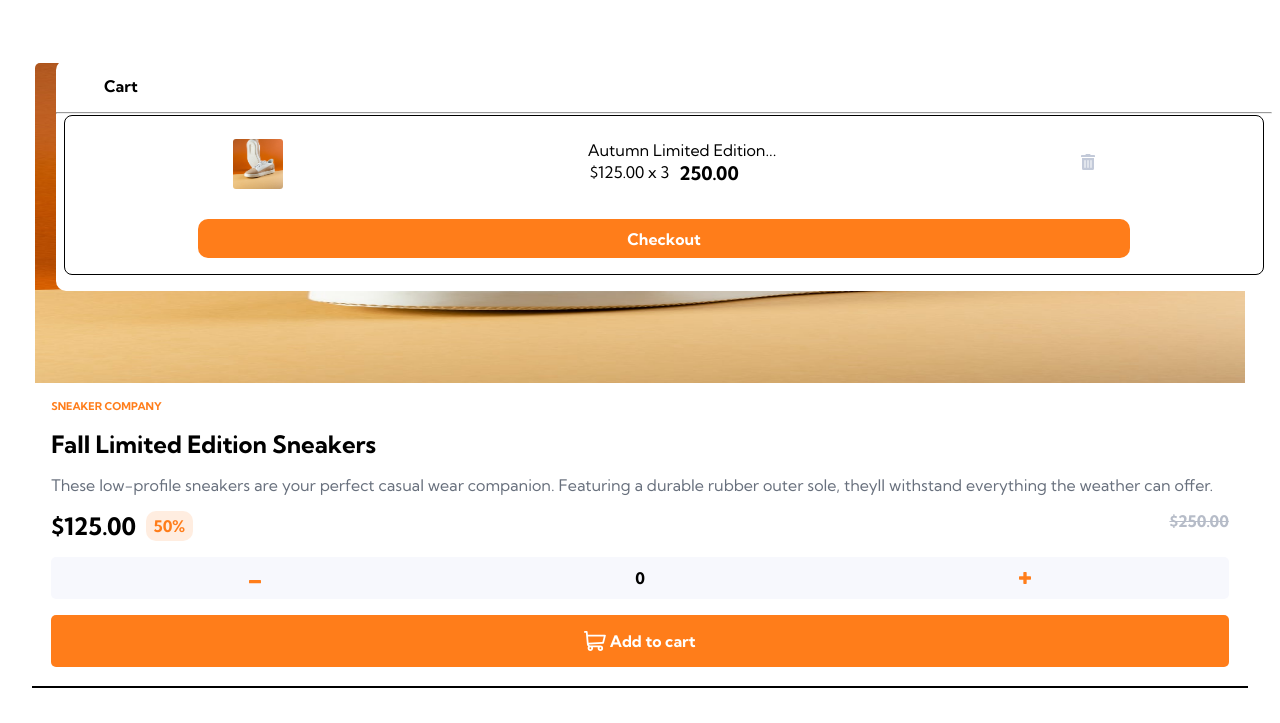
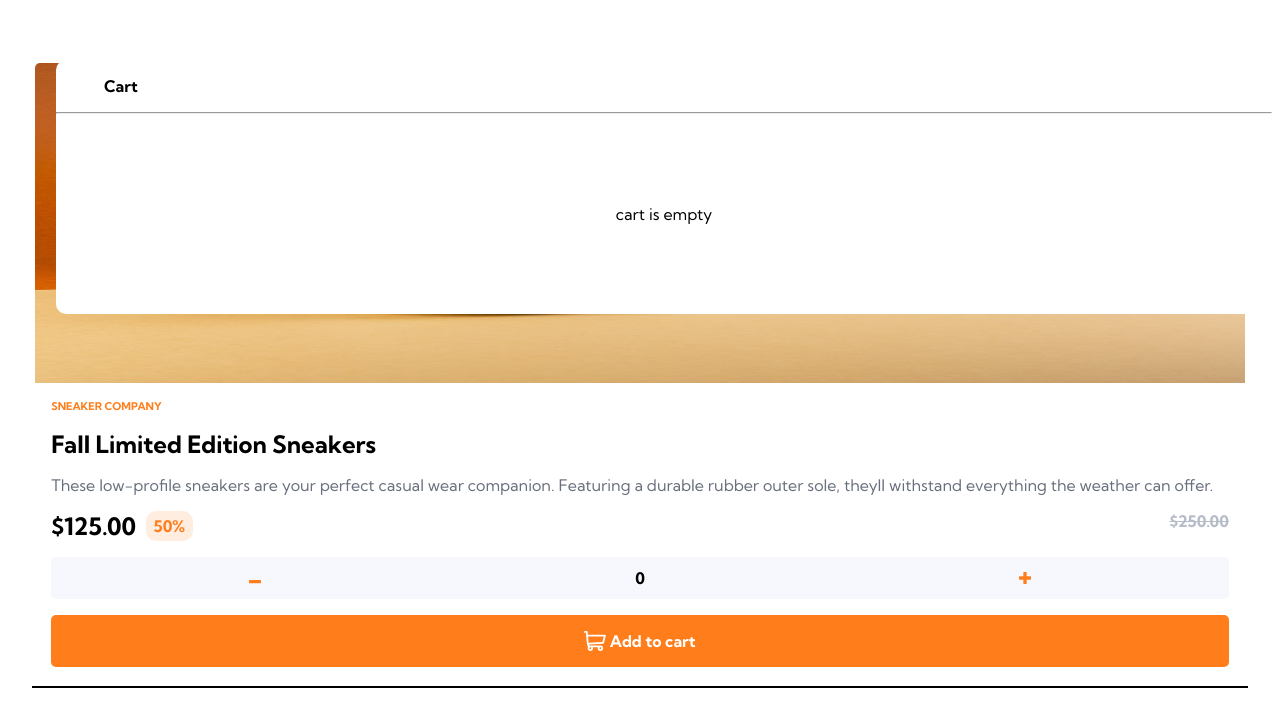
Before and after one commit to ChidubemAkpu/e-commerce, a plain HTML site: page index.html in a window 1280 px wide. Both pictures are taken after a click on the element 1171 px from the left and 22 px from the top of the page. Shown: the part 46-769 px from the top of the page. Drawn offline with Linux system fonts and the light colour scheme.

Commit message:
Updated this

```diff
--- a/index.html
+++ b/index.html
@@ -207,7 +207,10 @@
         <div class="cart">
             <h4>Cart</h4>
             <hr>
-            <div class="cart-content">
+            <div class="no-product">
+                cart is empty
+            </div>
+            <!-- <div class="cart-content">
                 <div class="cart-item">
                     <img src="images/image-product-1.jpg" alt="">
                     <div>
@@ -223,7 +226,7 @@
 
                 </div>
                 <div class="for-checkout">Checkout</div>
-            </div>
+            </div> -->
         </div>
     </main>
 </body>
--- a/script.js
+++ b/script.js
@@ -4,6 +4,8 @@ let myCart = document.querySelector('.cart');
 let myNotification = document.querySelector('.notification');
 let productSection = document.querySelectorAll('section');
 let plusMinusTarget = document.querySelectorAll('.plus-minus');
+let contentOfCart = document.querySelectorAll('.cart-content');
+let forNoProduct = document.querySelector('.no-product');
 let num = 1;
 
 
@@ -22,6 +24,8 @@ for (let eachPlusMinus of plusMinusTarget) {
     eachPlusMinus.nextElementSibling.addEventListener('click', updateCart)
 }
 
+
+
 cartToggle.addEventListener('click', openCloseCart);
 
 
@@ -37,7 +41,13 @@ function openCloseMenu() {
 // Function that opens and closes the cart when cart icon is clicked.
 function openCloseCart() {
        myCart.classList.toggle('hide-cart')
+       if (contentOfCart.length > 0) {
+        forNoProduct.classList.add('hide-no-product')
+        } else{
+                forNoProduct.classList.remove('hide-no-product');
+        }
 }
+
 // if (myNotification.innerHTML >= 1) {
 //     myNotification.classList.toggle('hide-notification');
 // }
--- a/style.css
+++ b/style.css
@@ -282,3 +282,6 @@ section{
     place-content: center;
     height: 200px;
 }
+.hide-no-product{
+    display: none;
+}
```
